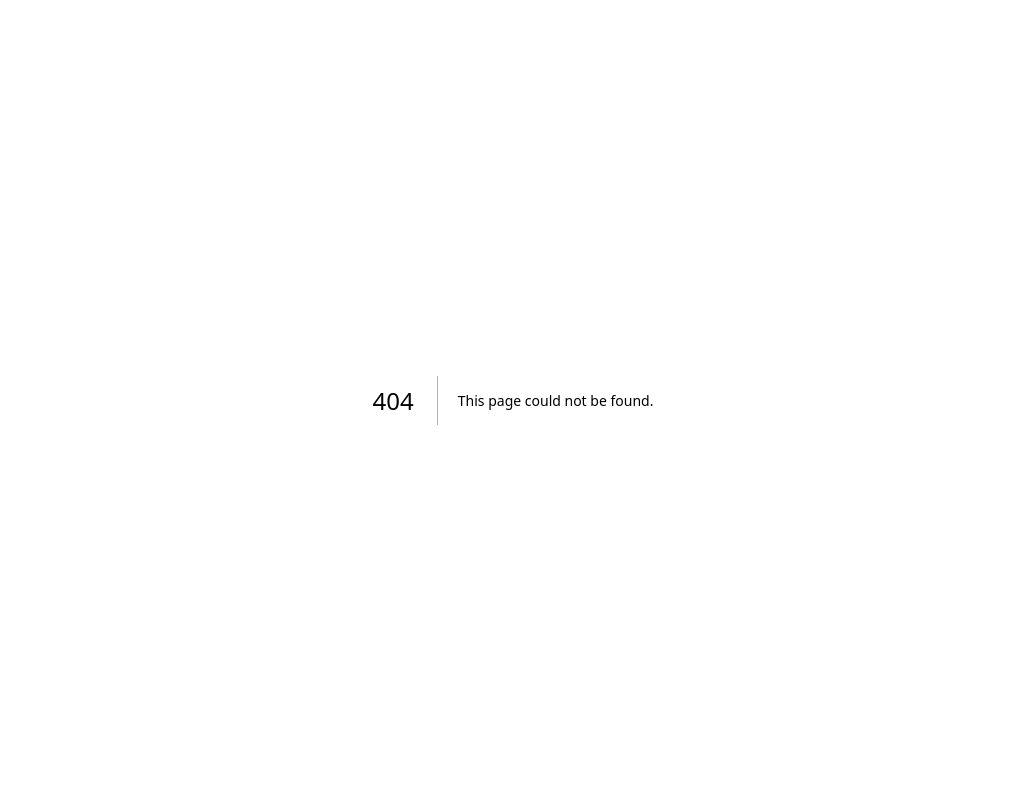
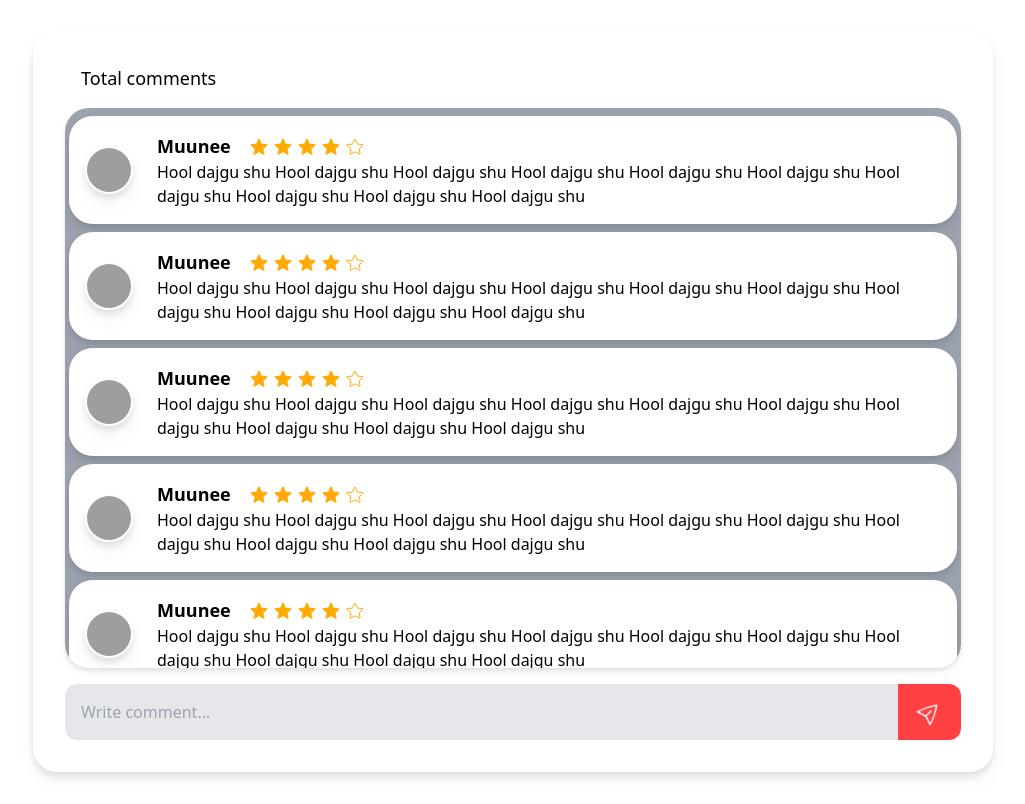
Before and after one commit to jusstuguldur/yammi-frontend, a Next.js app: page /components/food_detail/comments in a window 1280 px wide. Before the commit this address had no page. Shown: the whole page, without its empty margins (127-1152 px from the left). Built offline with nearby package versions, Linux system fonts and the light colour scheme; grey boxes are pictures that could not be loaded.

Commit message:
almost login

```diff
--- /dev/null
+++ b/src/pages/components/food_detail/comments.js
@@ -0,0 +1,104 @@
+import Star from "../star";
+
+const comments = [
+  {
+    name: "Muunee",
+    rating: "4",
+    comment:
+      "Hool dajgu shu Hool dajgu shu Hool dajgu shu Hool dajgu shu Hool dajgu shu Hool dajgu shu Hool dajgu shu Hool dajgu shu Hool dajgu shu Hool dajgu shu",
+    profile: "../muune copy.jpg",
+  },
+  {
+    name: "Muunee",
+    rating: "4",
+    comment:
+      "Hool dajgu shu Hool dajgu shu Hool dajgu shu Hool dajgu shu Hool dajgu shu Hool dajgu shu Hool dajgu shu Hool dajgu shu Hool dajgu shu Hool dajgu shu",
+    profile: "../muune copy.jpg",
+  },
+  {
+    name: "Muunee",
+    rating: "4",
+    comment:
+      "Hool dajgu shu Hool dajgu shu Hool dajgu shu Hool dajgu shu Hool dajgu shu Hool dajgu shu Hool dajgu shu Hool dajgu shu Hool dajgu shu Hool dajgu shu",
+    profile: "../muune copy.jpg",
+  },
+  {
+    name: "Muunee",
+    rating: "4",
+    comment:
+      "Hool dajgu shu Hool dajgu shu Hool dajgu shu Hool dajgu shu Hool dajgu shu Hool dajgu shu Hool dajgu shu Hool dajgu shu Hool dajgu shu Hool dajgu shu",
+    profile: "../muune copy.jpg",
+  },
+  {
+    name: "Muunee",
+    rating: "4",
+    comment:
+      "Hool dajgu shu Hool dajgu shu Hool dajgu shu Hool dajgu shu Hool dajgu shu Hool dajgu shu Hool dajgu shu Hool dajgu shu Hool dajgu shu Hool dajgu shu",
+    profile: "../muune copy.jpg",
+  },
+  {
+    name: "Muunee",
+    rating: "4",
+    comment: "Hool dajgu shu",
+    profile: "../muune copy.jpg",
+  },
+  {
+    name: "Muunee",
+    rating: "4",
+    comment: "Hool dajgu shu",
+    profile: "../muune copy.jpg",
+  },
+];
+
+export default function Comments() {
+  return (
+    <div className="w-full py-8 flex justify-center">
+      <div className="w-[75%] p-8 rounded-3xl drop-shadow-lg bg-white">
+        <div className="w-full text-lg pl-4 mb-4">Total comments</div>
+        <div className="w-full rounded-3xl max-h-[70vh] bg-gray-400 py-2 px-1 overflow-auto drop-shadow-md">
+          {comments.map((row, i) => (
+            <div
+              key={i}
+              className="w-full rounded-3xl py-2 bg-white mb-2 flex px-4 items-center drop-shadow-lg"
+            >
+              <img
+                src={row.profile}
+                className="object-center object-cover w-12 h-12 rounded-full drop-shadow-lg border-2 border-white mr-2"
+              />
+
+              <div className="w-full py-2 ">
+                <div className="flex px-4">
+                  <div className="mr-4 text-lg font-semibold">{row.name}</div>
+                  <Star value={row.rating}></Star>
+                </div>
+                <div className="px-4">{row.comment}</div>
+              </div>
+            </div>
+          ))}
+        </div>
+        <div className="w-full flex rounded-xl overflow-hidden mt-4">
+          <input
+            className="w-[93%] p-4 bg-gray-200 rounded-l-xl resize-none break-words"
+            placeholder="Write comment..."
+          ></input>
+          <button className="bg-primary h-fill w-[7%] flex justify-center items-center ">
+            <svg
+              xmlns="http://www.w3.org/2000/svg"
+              fill="none"
+              viewBox="0 0 24 24"
+              stroke-width="1.5"
+              stroke="currentColor"
+              class="w-6 h-6 -rotate-45 stroke-white"
+            >
+              <path
+                stroke-linecap="round"
+                stroke-linejoin="round"
+                d="M6 12L3.269 3.126A59.768 59.768 0 0121.485 12 59.77 59.77 0 013.27 20.876L5.999 12zm0 0h7.5"
+              />
+            </svg>
+          </button>
+        </div>
+      </div>
+    </div>
+  );
+}
--- a/src/pages/components/food_detail/materials.js
+++ b/src/pages/components/food_detail/materials.js
@@ -19,20 +19,44 @@ const materials = [
 
 const benefits = [
   {
-    desc: "ci nmg hairlana ugeere",
+    desc: "ci nmg uyraana nudeere ",
   },
   {
     desc: "cmg bi hairlana zurheere",
   },
+  {
+    desc: "cny tald bi biyereee ",
+  },
 
   {
-    desc: "iim ym bnle tym bnle",
+    desc: "bodoj muruuddg setgeleeree",
   },
   {
-    desc: "iim ym bnle tym bnle",
+    desc: "tiim ym bnle",
   },
   {
-    desc: "gy ym bnle lovemble",
+    desc: "iim ym bnle ",
+  },
+  {
+    desc: "tiim ym bnle",
+  },
+  {
+    desc: "iim ym bnle ",
+  },
+  {
+    desc: "tiim ym bnle",
+  },
+  {
+    desc: "iim ym bnle ",
+  },
+  {
+    desc: "goymble lovemble",
+  },
+  {
+    desc: "tiim ym bnle",
+  },
+  {
+    desc: "iim ym bnle ",
   },
 ];
 
--- a/src/pages/components/food_detail/myvideo.js
+++ b/src/pages/components/food_detail/myvideo.js
@@ -14,7 +14,8 @@ export default function MyVideo() {
     ></iframe>,
   ];
   return (
-    <div className="w-full mt-8 py-16 flex justify-center">
+    <div className="w-full mt-8 py-16 flex justify-center items-center">
+      <div className="h-16 w-[60%] right-0 absolute bg-primary"></div>
       <div className="w-[65%] pt-4 pb-2 bg-white z-10 rounded-3xl flex justify-center drop-shadow-lg">
         <div>
           <div className="rounded-3xl overflow-hidden w-fit">
@@ -30,6 +31,9 @@ export default function MyVideo() {
           </div>
         </div>
       </div>
+      <div className="w-[65%] h-full absolute flex justify-center mt-24">
+        <div className="w-16 h-1/2 bg-primary absolute bottom-0"></div>
+      </div>
     </div>
   );
 }
--- a/src/pages/components/food_detail/steps.js
+++ b/src/pages/components/food_detail/steps.js
@@ -1,6 +1,7 @@
 import Star from "../star";
 import Materials from "./materials";
 import MyVideo from "./myvideo";
+import { useEffect, useRef } from "react";
 
 const details = [
   {
@@ -31,16 +32,10 @@ const details = [
       { step: "Muuneeg zodon" },
       { step: "Muuneeg zodon" },
       { step: "Muuneeg zodon" },
+
       { step: "Muuneeg zodon" },
       { step: "Muuneeg zodon" },
-      { step: "Muuneeg zodon" },
-      { step: "Muuneeg zodon" },
-      { step: "Muuneeg zodon" },
-      { step: "Muuneeg zodon" },
-      { step: "Muuneeg zodon" },
-      { step: "Muuneeg zodon" },
-      { step: "Muuneeg zodon" },
-      { step: "Muuneeg zodon" },
+
       { step: "Muuneeg zodon" },
       { step: "Muuneeg zodon" },
       { step: "Muuneeg zodon" },
@@ -53,13 +48,13 @@ const details = [
 
 export default function Steps() {
   return details.map((row, i) => (
-    <div className="w-full">
+    <div className="w-full h-full" id="pag1">
       {/* tutorial*/}
       <div className="w-[23%] flex justify-center py-4 fixed h-screen">
         <div className="absolute w-8 h-[30%] bg-primary -mt-8"></div>
-        <div className="w-[85%] bg-white px-8 py-10 rounded-[40px] z-10 flex drop-shadow-lg h-fit overflow-y-auto max-h-[80vh] mt-8">
-          <div className="h-full w-2 bg-gradient-to-b from-transparent via-primary to-transparent ml-2  absolute top-1/2 -translate-y-1/2"></div>
-          <div>
+        <div className="w-[85%] bg-white py-10 rounded-[40px] z-10 flex drop-shadow-lg h-fit max-h-[80vh] mt-8 overflow-hidden">
+          <div className="h-[95%] w-2 bg-gradient-to-b from-transparent via-primary to-transparent ml-6 fixed top-1/2 -translate-y-1/2"></div>
+          <div className="overflow-y-auto w-full px-4">
             {row.steps.map((alh, j) => (
               <div className="flex mb-4 items-center">
                 <div
@@ -105,10 +100,10 @@ export default function Steps() {
 
       {/*food profile */}
 
-      <div className="ml-[23%] flex justify-center px-12 ">
-        <div className="absolute grid grid-cols-2 gap-[33vw] -mt-8 z-0">
-          <div className="w-8 h-[200vh] bg-primary"></div>
-          <div className="w-8 h-[200vh] bg-primary"></div>
+      <div className="ml-[23%] flex justify-center px-12">
+        <div className="absolute grid grid-cols-2 gap-[33vw] -mt-8 z-0 h-full">
+          <div className="w-8 h-[90%] bg-primary"></div>
+          <div className="w-8 h-[90%] bg-primary"></div>
         </div>
         <div className="flex-col justify-center">
           <div className="rounded-t-full rounded-b-full overflow-hidden border-4 border-white drop-shadow-lg h-[60vh]">
--- a/src/pages/details.js
+++ b/src/pages/details.js
@@ -1,6 +1,7 @@
 import Navbar from "./components/navbar";
 import Steps from "./components/food_detail/steps";
 import Rating from "./components/food_detail/rating";
+import Comments from "./components/food_detail/comments";
 
 export default function Details() {
   return (
@@ -9,6 +10,7 @@ export default function Details() {
         <Navbar></Navbar>
         <Steps></Steps>
         <Rating></Rating>
+        <Comments></Comments>
       </div>
     </>
   );
--- a/src/pages/login.js
+++ b/src/pages/login.js
@@ -1,7 +1,8 @@
 import styles from "../styles/Login.module.css";
+import Link from "next/link";
 export default function Login() {
   return (
-    <div className="w-screen h-screen bg-beige flex justify-center items-center">
+    <div className="w-screen h-screen bg-beige flex justify-center items-center overflow-hidden">
       <svg
         xmlns="http://www.w3.org/2000/svg"
         viewBox="0 0 1440 320"
@@ -25,22 +26,75 @@ export default function Login() {
         ></path>
       </svg>
 
-        <div className={styles.container}>
-          <form className={styles.form}>
-            <h1 className={styles.title}>Login</h1>
-            <div className={styles.input}>
-              <label htmlFor="email">Email</label>
-              <input type="email" id="email" name="email" required />
-            </div>
-            <div className={styles.input}>
-              <label htmlFor="password">Password</label>
-              <input type="password" id="password" name="password" required />
-            </div>
-            <button className={styles.button} type="submit">
-              Login
-            </button>
-          </form>
+      {/*Login section */}
 
+      <div className="p-8 bg-white drop-shadow-lg rounded-3xl">
+        <div className="font-pacifico text-5xl p-4 drop-shadow-lg rounded-3xl -translate-y-1/2 -mt-8 bg-white flex justify-center">
+          Yammi
+        </div>
+        <div className="w-full justify-center flex text-3xl font-semibold mb-4">
+          Login
+        </div>
+        <input
+          className="w-full bg-gray-200 rounded-xl px-4 py-4 mb-4"
+          placeholder="Username"
+          type="mail"
+        ></input>
+        <input
+          className="w-full bg-gray-200 rounded-xl px-4 py-4 mb-4"
+          placeholder="Password"
+          type="password"
+        ></input>
+        <div className="flex px-2 justify-between">
+          <div className="flex">
+            <input
+              type="checkbox"
+              className="mr-1 accent-primary bg-primary"
+            ></input>
+            <div className="">Remember me</div>
+          </div>
+          <div className="">Forgot Password?</div>
+        </div>
+        <div className="flex justify-center mt-4">
+          <div className="flex justify-center items-center px-24 py-2 bg-primary rounded-2xl text-white w-fit text-lg mt-4">
+            <Link href="/">Login</Link>
+          </div>
+        </div>
+
+        <div className="flex justify-center w-full mt-8 items-center">
+          <div className="h-[2px] w-[20%] bg-gray-400 rounded-sm"></div>
+          <div className="mx-2 text-gray-400 text-sm">OR</div>
+          <div className="h-[2px] w-[20%] bg-gray-400 rounded-sm"></div>
+        </div>
+
+        <div className="flex justify-center gap-x-16 mt-6">
+          <svg
+            xmlns="http://www.w3.org/2000/svg"
+            data-name="Layer 1"
+            viewBox="0 0 24 24"
+            id="facebook"
+            className="w-12"
+          >
+            <path d="M20.9,2H3.1A1.1,1.1,0,0,0,2,3.1V20.9A1.1,1.1,0,0,0,3.1,22h9.58V14.25h-2.6v-3h2.6V9a3.64,3.64,0,0,1,3.88-4,20.26,20.26,0,0,1,2.33.12v2.7H17.3c-1.26,0-1.5.6-1.5,1.47v1.93h3l-.39,3H15.8V22h5.1A1.1,1.1,0,0,0,22,20.9V3.1A1.1,1.1,0,0,0,20.9,2Z"></path>
+          </svg>
+          <svg
+            xmlns="http://www.w3.org/2000/svg"
+            data-name="Layer 1"
+            viewBox="0 0 24 24"
+            id="instagram"
+            className="w-12"
+          >
+            <path d="M17.34,5.46h0a1.2,1.2,0,1,0,1.2,1.2A1.2,1.2,0,0,0,17.34,5.46Zm4.6,2.42a7.59,7.59,0,0,0-.46-2.43,4.94,4.94,0,0,0-1.16-1.77,4.7,4.7,0,0,0-1.77-1.15,7.3,7.3,0,0,0-2.43-.47C15.06,2,14.72,2,12,2s-3.06,0-4.12.06a7.3,7.3,0,0,0-2.43.47A4.78,4.78,0,0,0,3.68,3.68,4.7,4.7,0,0,0,2.53,5.45a7.3,7.3,0,0,0-.47,2.43C2,8.94,2,9.28,2,12s0,3.06.06,4.12a7.3,7.3,0,0,0,.47,2.43,4.7,4.7,0,0,0,1.15,1.77,4.78,4.78,0,0,0,1.77,1.15,7.3,7.3,0,0,0,2.43.47C8.94,22,9.28,22,12,22s3.06,0,4.12-.06a7.3,7.3,0,0,0,2.43-.47,4.7,4.7,0,0,0,1.77-1.15,4.85,4.85,0,0,0,1.16-1.77,7.59,7.59,0,0,0,.46-2.43c0-1.06.06-1.4.06-4.12S22,8.94,21.94,7.88ZM20.14,16a5.61,5.61,0,0,1-.34,1.86,3.06,3.06,0,0,1-.75,1.15,3.19,3.19,0,0,1-1.15.75,5.61,5.61,0,0,1-1.86.34c-1,.05-1.37.06-4,.06s-3,0-4-.06A5.73,5.73,0,0,1,6.1,19.8,3.27,3.27,0,0,1,5,19.05a3,3,0,0,1-.74-1.15A5.54,5.54,0,0,1,3.86,16c0-1-.06-1.37-.06-4s0-3,.06-4A5.54,5.54,0,0,1,4.21,6.1,3,3,0,0,1,5,5,3.14,3.14,0,0,1,6.1,4.2,5.73,5.73,0,0,1,8,3.86c1,0,1.37-.06,4-.06s3,0,4,.06a5.61,5.61,0,0,1,1.86.34A3.06,3.06,0,0,1,19.05,5,3.06,3.06,0,0,1,19.8,6.1,5.61,5.61,0,0,1,20.14,8c.05,1,.06,1.37.06,4S20.19,15,20.14,16ZM12,6.87A5.13,5.13,0,1,0,17.14,12,5.12,5.12,0,0,0,12,6.87Zm0,8.46A3.33,3.33,0,1,1,15.33,12,3.33,3.33,0,0,1,12,15.33Z"></path>
+          </svg>
+          <svg
+            xmlns="http://www.w3.org/2000/svg"
+            viewBox="0 0 16 16"
+            id="gmail"
+            className="w-12"
+          >
+            <path d="M14.5 2h-13A1.5 1.5 0 0 0 0 3.5v9A1.5 1.5 0 0 0 1.5 14h13a1.5 1.5 0 0 0 1.5-1.5v-9A1.5 1.5 0 0 0 14.5 2zm-1.766 1L8 6.738 3.266 3h9.468zM2 13V4.646l6 4.615 6-4.616V13H2z"></path>
+          </svg>
+        </div>
       </div>
     </div>
   );
```
